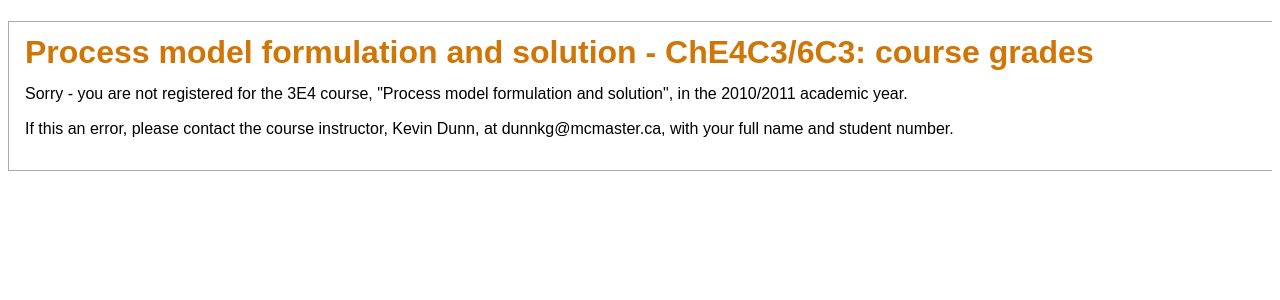
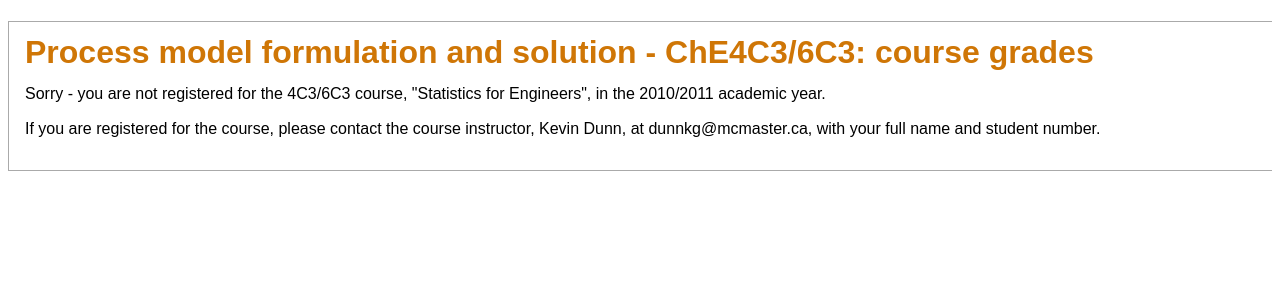
Before and after one commit to kgdunn/Django-app-grades, a Django app: template templates/not_registered_sign_in.html in a window 1280 px wide. Shown: the top 300 px of the page. Run offline with Django 3.2, Linux system fonts and the light colour scheme; the template is opened without the code that fills it, so the values that code supplies are empty; some libraries are stand-ins or nearby versions.

Commit message:
Made changes to accommodate 4C3/6C3 on new server location.

```diff
--- a/templates/invalid_token.html
+++ b/templates/invalid_token.html
@@ -1,7 +1,7 @@
 {% extends "base_page.html" %}
 
 {% block content %}
-<p>That web address has expired.  Please double-check your email and copy the whole web address, or <a href="http://grades.modelling3e4.connectmv.com">request a new web address</a>.
+<p>That web address has expired.  Please double-check your email and copy the whole web address, or <a href="http://grades.stats4eng.connectmv.com">request a new web address</a>.
 
 <p>If you think this is a problem, please contact Kevin at dunnkg@mcmaster.ca with this problem (please state the approximate date and time in your email).
 {% endblock %}
--- a/templates/not_registered_sign_in.html
+++ b/templates/not_registered_sign_in.html
@@ -1,7 +1,7 @@
 {% extends "base_page.html" %}
 
 {% block content %}
-<p>Sorry - you are not registered for the 3E4 course, "Process model formulation and solution", in the 2010/2011 academic year.
+<p>Sorry - you are not registered for the 4C3/6C3 course, "Statistics for Engineers", in the 2010/2011 academic year.
 
-<p>If this an error, please contact the course instructor, Kevin Dunn, at dunnkg@mcmaster.ca, with your full name and student number.
+<p>If you are registered for the course, please contact the course instructor, Kevin Dunn, at dunnkg@mcmaster.ca, with your full name and student number.
 {% endblock %}
--- a/templates/token_has_expired.html
+++ b/templates/token_has_expired.html
@@ -1,5 +1,5 @@
 {% extends "base_page.html" %}
 
 {% block content %}
-<p>That web address to check your grades has expired.  Please visit <a href="http://grades.modelling3e4.connectmv.com">this page</a> to request a new address.
+<p>That web address to check your grades has expired.  Please visit <a href="http://grades.stats4eng.connectmv.com">this page</a> to request a new address.
 {% endblock %}
--- a/views.py
+++ b/views.py
@@ -42,7 +42,7 @@ email_server = 'smtp.webfaction.com'
 email_port   = 25
 email_username = 'kevindunn'
 email_password = 'DrAD4dra'
-email_from = '4C3 course <kevin.dunn@connectmv.com>'
+email_from = '4C3/6C3 course <kevin.dunn@connectmv.com>'
 
 token_length = 24
 
```
